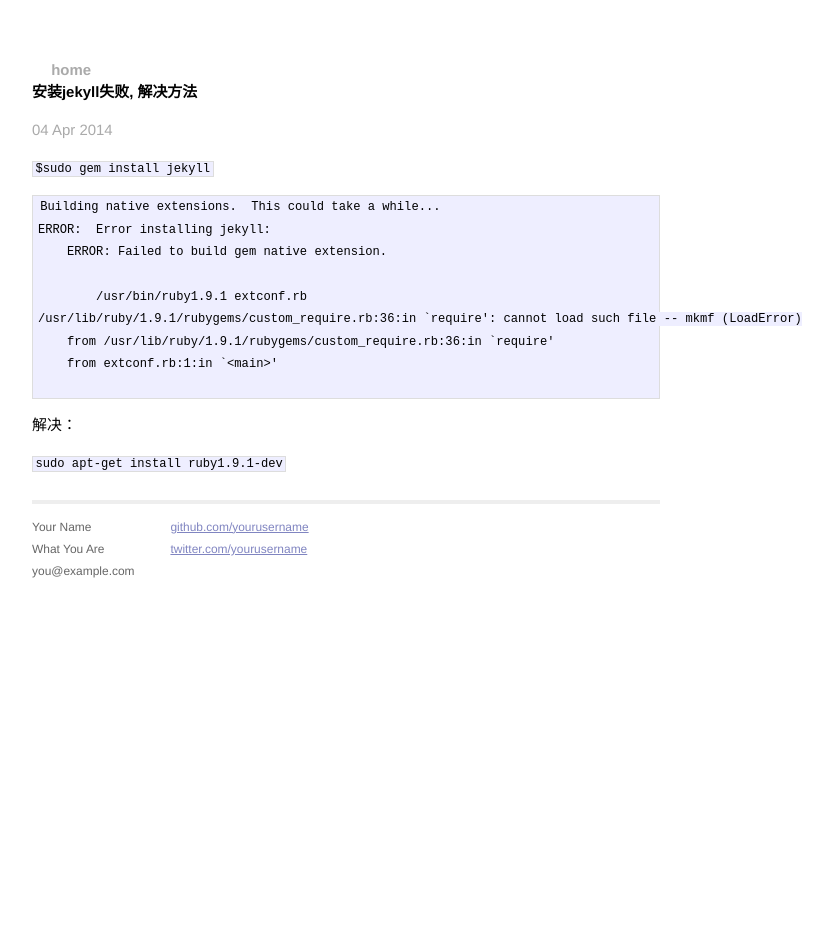
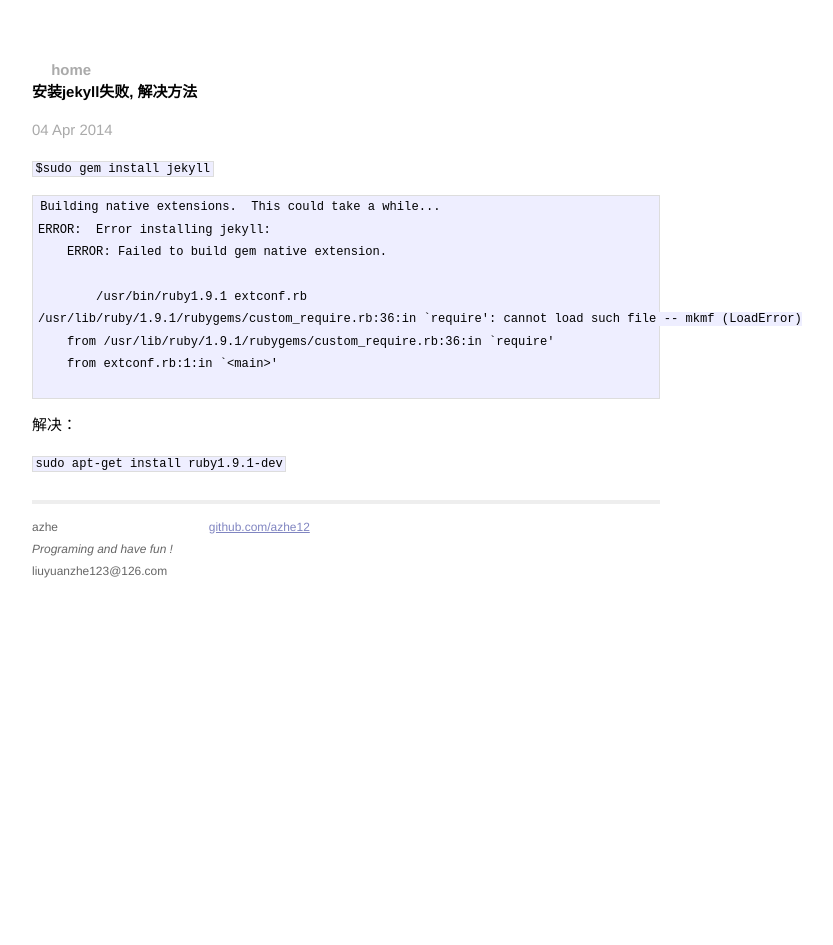
Before and after one commit to azhe12/azhe12.github.io, a Jekyll site: the page built from _posts/2014-04-04-install_gem_error.md, in a window 1280 px wide. Shown: the whole page, without its empty margins (294-1127 px from the left). Built offline with Jekyll 4.4.1, drawn with Linux system fonts in a browser that asks for light colours.

Commit message:
add email

```diff
--- a/_layouts/default.html
+++ b/_layouts/default.html
@@ -26,15 +26,14 @@
           <div class="footer">
             <div class="contact">
               <p>
-                Your Name<br />
-                What You Are<br />
-                you@example.com
+                azhe<br />
+                <em>Programing and have fun !</em><br />
+               liuyuanzhe123@126.com
               </p>
             </div>
             <div class="contact">
               <p>
-                <a href="https://github.com/yourusername">github.com/yourusername</a><br />
-                <a href="https://twitter.com/yourusername">twitter.com/yourusername</a><br />
+                <a href="https://github.com/yourusername">github.com/azhe12</a><br />
               </p>
             </div>
           </div>
```
